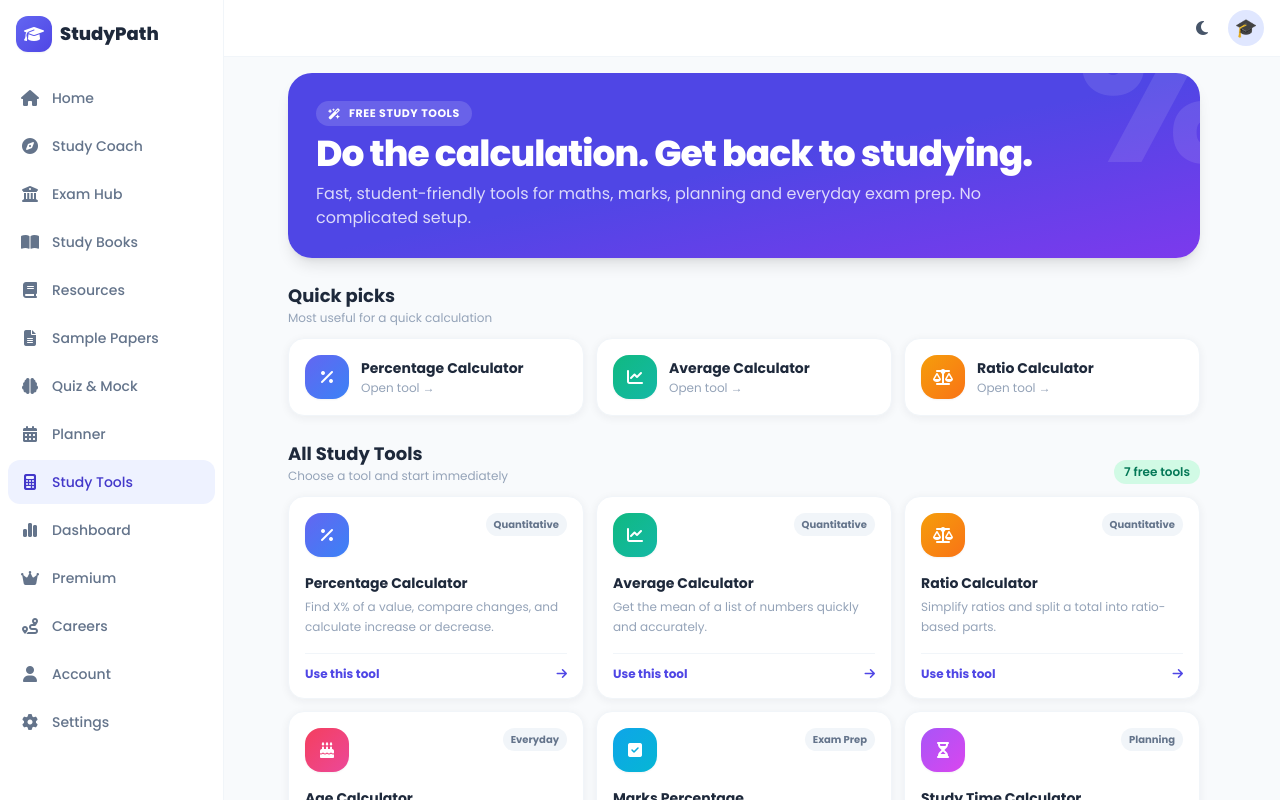
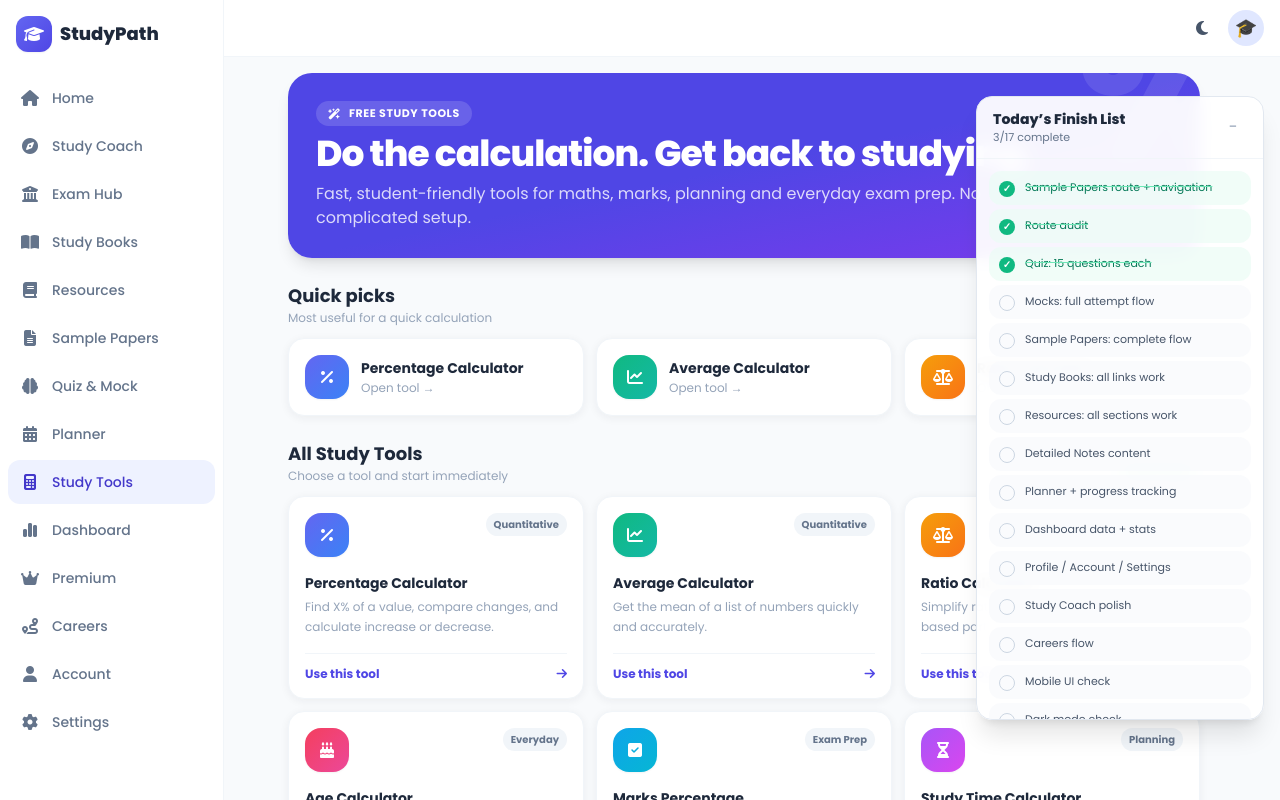
Before and after one commit to adityacricket/studypath, a React (Vite) app: page /studypath/tools in a window 1280 px wide. Shown: the top 800 px of the page. Built offline with nearby package versions, Linux system fonts and the light colour scheme; no server answers.

Commit message:
Add visible project completion checklist

```diff
--- a/src/App.jsx
+++ b/src/App.jsx
@@ -4,6 +4,7 @@ import { Routes, Route } from 'react-router-dom'
 import SideNav from './components/SideNav.jsx'
 import BottomNav from './components/BottomNav.jsx'
 import Header from './components/Header.jsx'
+import ProjectChecklist from './components/ProjectChecklist.jsx'
 
 import Home from './pages/Home.jsx'
 import ExamHub from './pages/ExamHub.jsx'
@@ -36,6 +37,7 @@ export default function App() {
     <div className="min-h-screen">
       <SideNav />
       <Header />
+      <ProjectChecklist />
 
       <main className="page-container animate-fade-in">
         <Routes>
```
